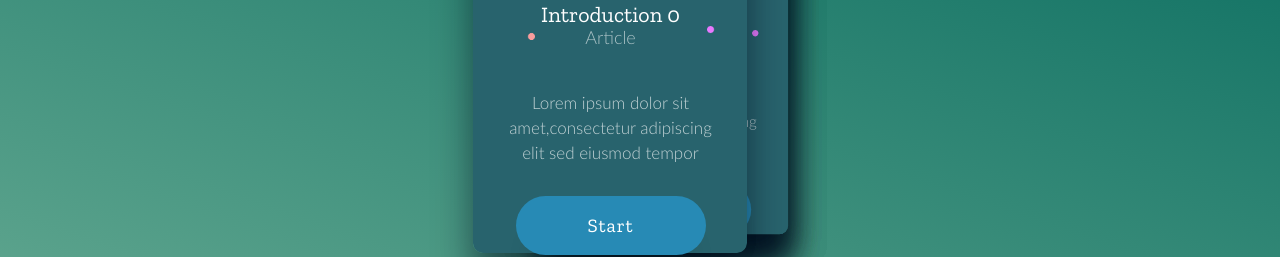
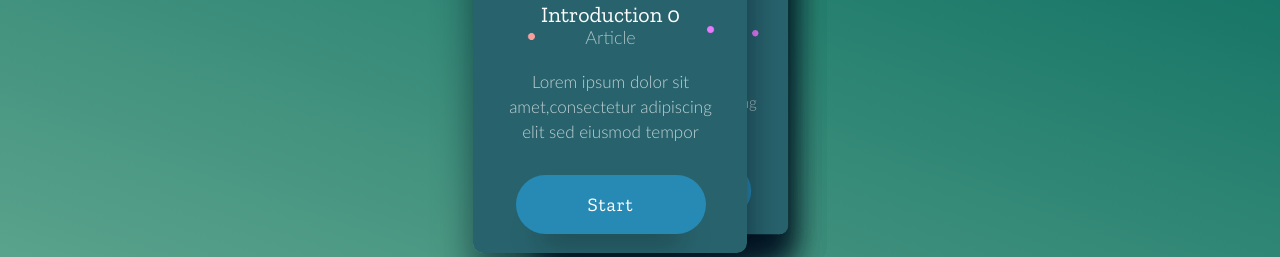
Before and after one commit to flywithmemsl/uic-1, a Vue app: page /cards in a window 1280 px wide. Shown: the part 377-634 px from the top of the page. Built offline with nearby package versions, Linux system fonts and the light colour scheme; what vue-touch would draw is missing.

Commit message:
fix button position on card page

```diff
--- a/src/pages/Cards.vue
+++ b/src/pages/Cards.vue
@@ -204,7 +204,6 @@ export default {
     font-weight: 300;
     opacity: 0.8;
     width: 220px;
-    margin-top: 21px;
     opacity: 0.7;
     font-size: 17px;
     color: #FFFFFF;
```
